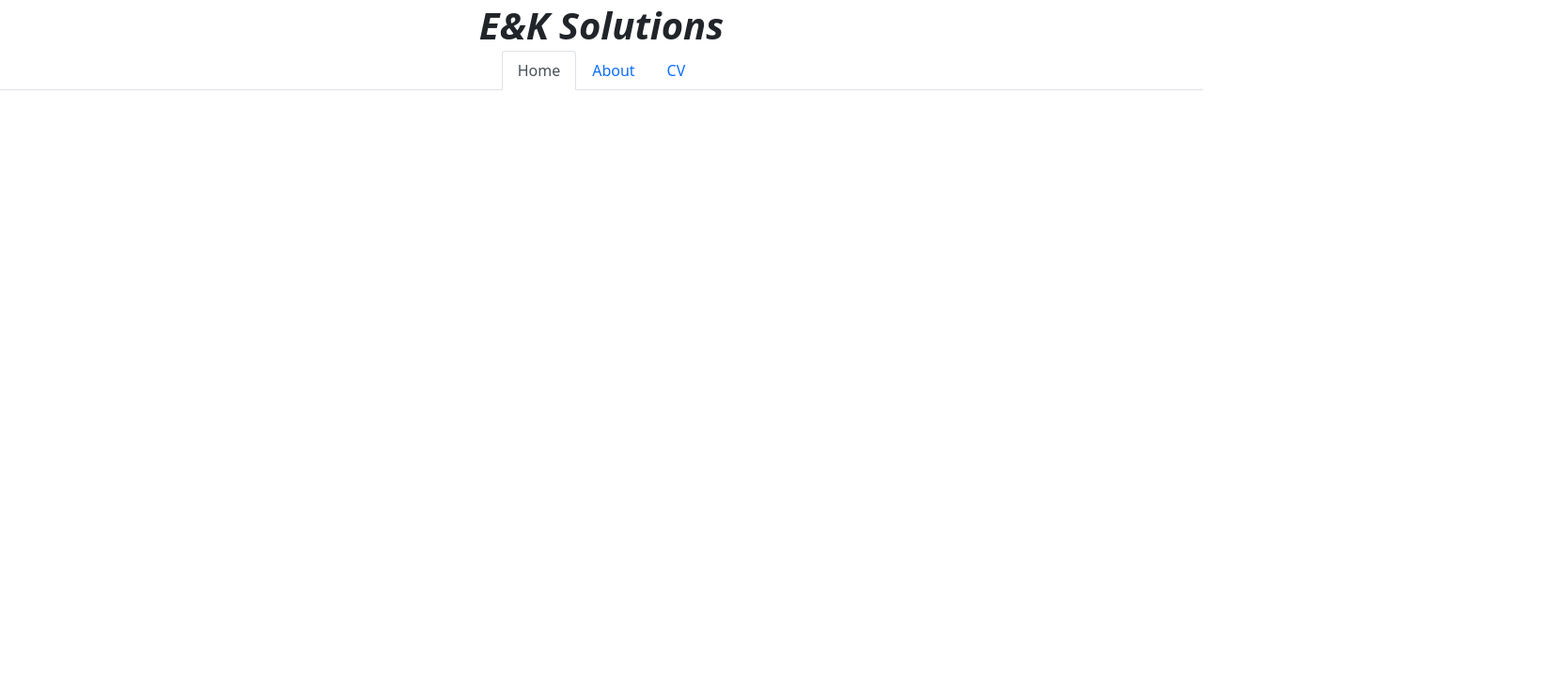
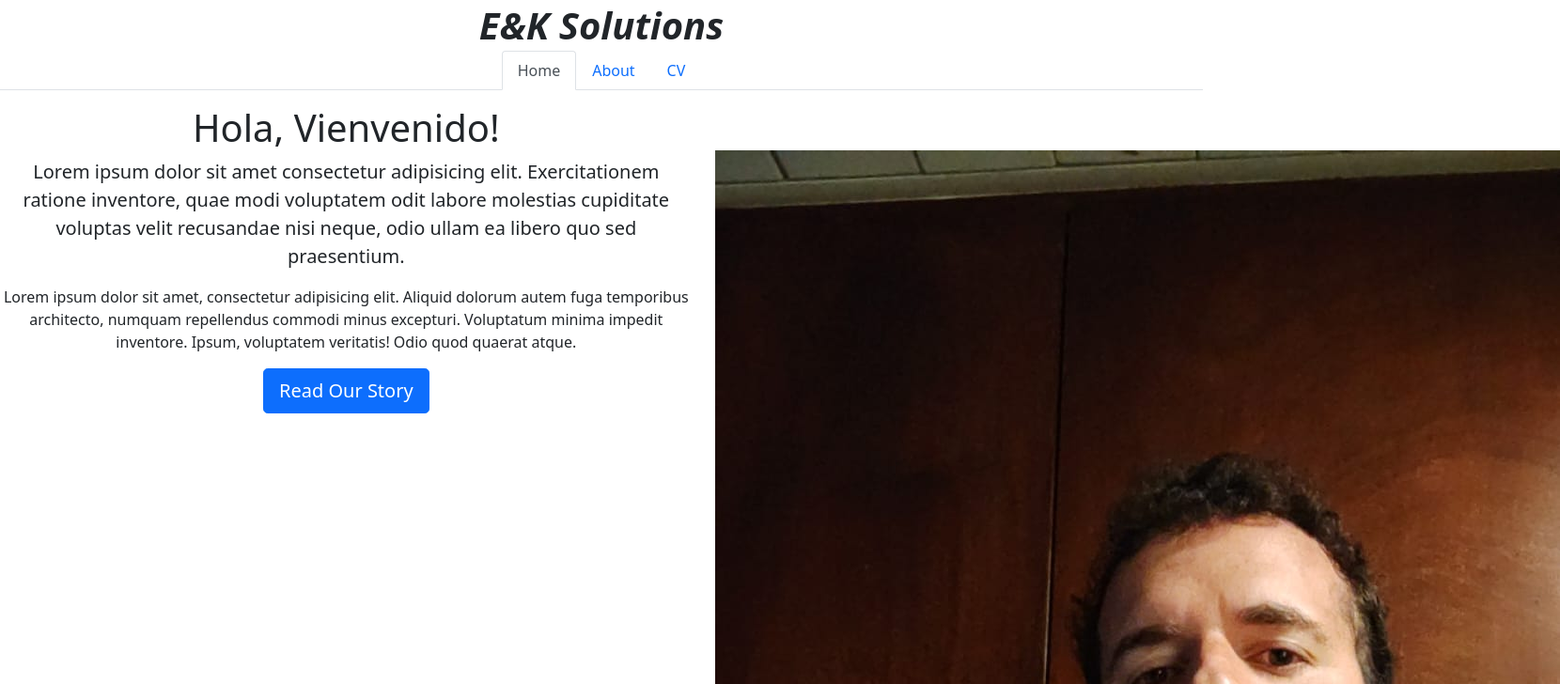
Before and after one commit to EduProgramerOP/my-site, a plain HTML site: page index.html in a window 1280 px wide. Shown: the top 728 px of the page at 94% size, 1660 px wide, since content can reach past the window. Drawn offline with nearby package versions, Linux system fonts and the light colour scheme.

Commit message:
Update index.html

```diff
--- a/index.html
+++ b/index.html
@@ -16,7 +16,6 @@
 		</header>
 
 		</div>
-</body>
 	<body class="options" id="rules">
 		<nav class="mb-3">
 		        <ul class="nav nav-tabs justify-content-center">
@@ -31,8 +30,32 @@
 		          </li>
 		        </ul>
 		      </nav>
+		<div class="row">
+				<div class="col-md-7">
+				          	<h1>Hola, Vienvenido!</h1>
+				          	<p class="lead">Lorem ipsum dolor sit amet consectetur adipisicing elit. Exercitationem ratione inventore, quae modi voluptatem odit labore molestias cupiditate voluptas velit recusandae nisi neque, odio ullam ea libero quo sed praesentium.</p>
+				          	<p>Lorem ipsum dolor sit amet, consectetur adipisicing elit. Aliquid dolorum autem fuga temporibus architecto, numquam repellendus commodi minus excepturi. Voluptatum minima impedit inventore. Ipsum, voluptatem veritatis! Odio quod quaerat atque.</p>
+				         	<a href="about.html" class="btn btn-primary btn-lg">Read Our Story</a>
+	      			</div>
+	      	<div class="col-md-3 text-center pt-5">
+	        	<div class="Contenedor">
+	        		<figure>
+	          			<img src="images/Eduardo.jpg" alt="A drawing of a cat." />
+	          			 <div class="capa">
+	          			 	<h3>CV</h3>
+	          			 	<p>CV Ingeniero mecatronico </p>
+
+
+	          			 </div>
+	          		</figure>
+	        </div>
+	        	</div>
+	      	</div>
+	    </div>
+
+		</div>
+	</body>
 </body>
 
 
-
 </html>
```
Lines whose indentation alone changed are shown as unchanged.
